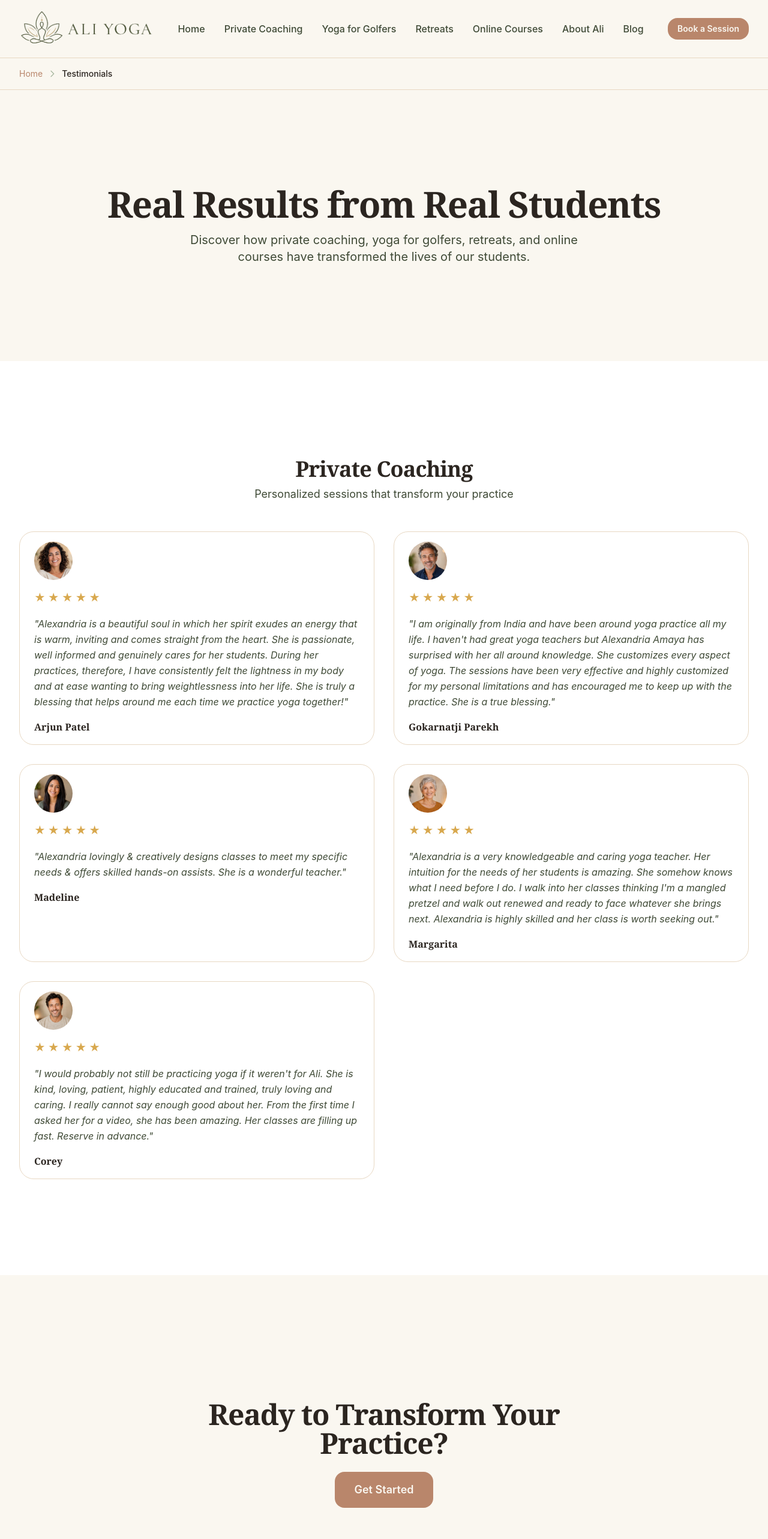
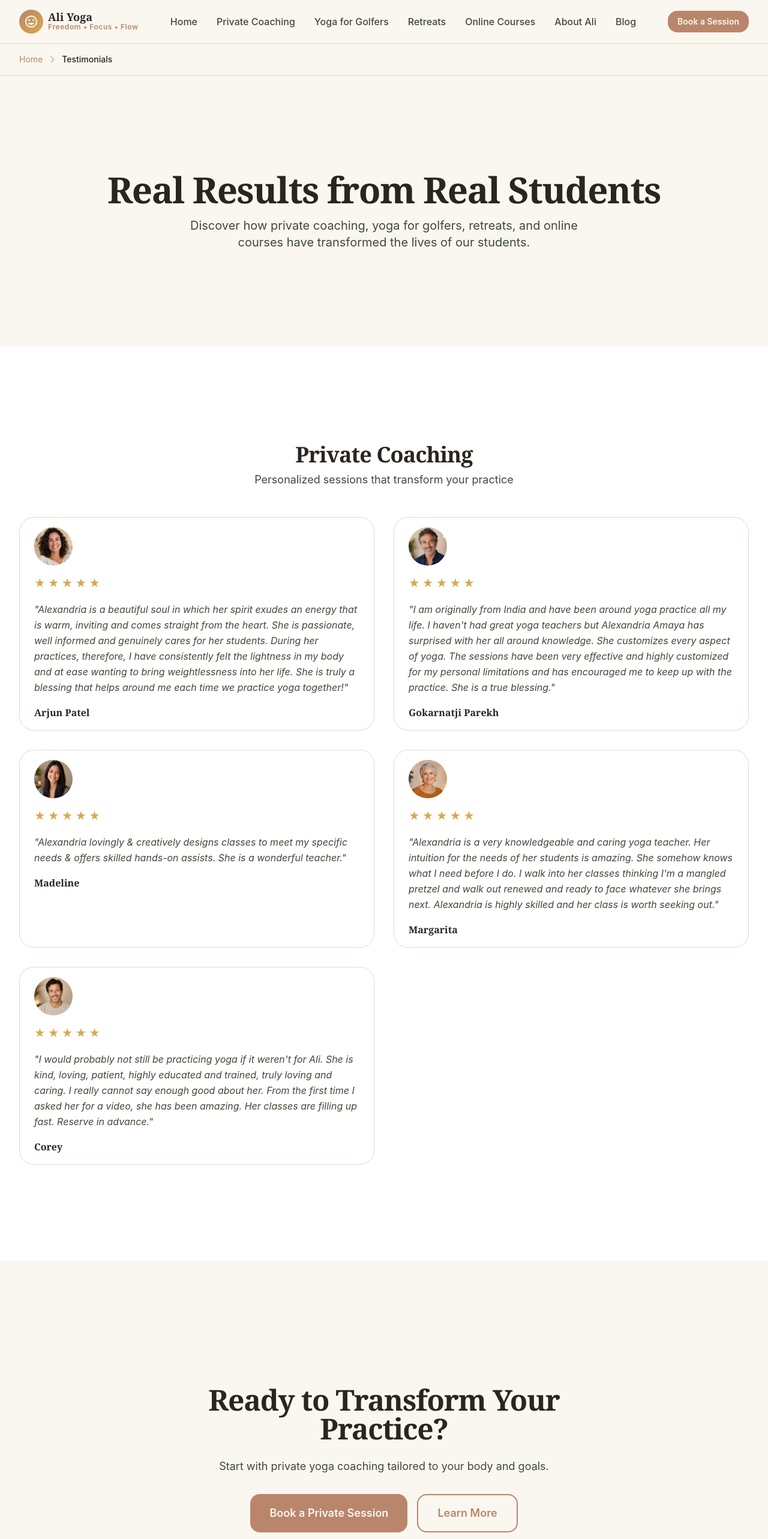
Before and after one commit to codegenius1010/ali-yoga, a Next.js app: page /testimonials in a window 1280 px wide. Shown: the top 2566 px of the page at 60% size. Built offline with nearby package versions, Linux system fonts and the light colour scheme.

Commit message:
fix: Update CTASection props in testimonials page
Use correct prop names (description instead of subheadline)
and individual CTA props instead of object props.

```diff
--- a/app/testimonials/page.tsx
+++ b/app/testimonials/page.tsx
@@ -140,9 +140,11 @@ export default function TestimonialsPage() {
             <Section size="md" background="cream">
               <CTASection
                 headline="Ready to Transform Your Practice?"
-                subheadline="Start with private yoga coaching tailored to your body and goals."
-                primaryCTA={{ label: 'Book a Private Session', href: '/book' }}
-                secondaryCTA={{ label: 'Learn More', href: '/private-yoga-coaching' }}
+                description="Start with private yoga coaching tailored to your body and goals."
+                primaryCtaLabel="Book a Private Session"
+                primaryCtaHref="/book"
+                secondaryCtaLabel="Learn More"
+                secondaryCtaHref="/private-yoga-coaching"
               />
             </Section>
           </>
--- a/components/layout/Header.tsx
+++ b/components/layout/Header.tsx
@@ -2,12 +2,11 @@
 
 import { useState } from 'react';
 import Link from 'next/link';
-import Image from 'next/image';
 import { Container } from './Container';
 
 const navItems = [
   { label: 'Home', href: '/' },
-  { label: 'Private Coaching', href: '/private-coaching' },
+  { label: 'Private Coaching', href: '/private-yoga-coaching' },
   { label: 'Yoga for Golfers', href: '/yoga-for-golfers' },
   { label: 'Retreats', href: '/retreats' },
   { label: 'Online Courses', href: '/online-courses' },
@@ -20,19 +19,19 @@ export function Header() {
 
   return (
     <header className="sticky top-0 z-50 bg-cream border-b border-warm-sand">
-      <Container className="flex items-center justify-between py-3">
+      <Container className="flex items-center justify-between py-4">
         {/* Logo */}
-        <Link href="/" className="flex items-center hover:opacity-80 transition-opacity">
-          <div className="w-56">
-            <Image
-              src="/images/logos/ali-yoga-logo-concept-04-true-transparent.png"
-              alt="Ali Yoga"
-              width={280}
-              height={100}
-              priority
-              unoptimized
-              className="w-full h-auto"
-            />
+        <Link href="/" className="flex items-center gap-2 hover:opacity-80 transition-opacity">
+          <div className="flex items-center gap-2">
+            <div className="w-10 h-10 rounded-full bg-gradient-to-br from-soft-clay to-golden-sun flex items-center justify-center">
+              <svg className="w-6 h-6 text-cream" viewBox="0 0 24 24" fill="currentColor">
+                <path d="M12 2C6.48 2 2 6.48 2 12s4.48 10 10 10 10-4.48 10-10S17.52 2 12 2zm0 18c-4.41 0-8-3.59-8-8s3.59-8 8-8 8 3.59 8 8-3.59 8-8 8zm3.5-9c.83 0 1.5-.67 1.5-1.5S16.33 8 15.5 8 14 8.67 14 9.5s.67 1.5 1.5 1.5zm-7 0c.83 0 1.5-.67 1.5-1.5S9.33 8 8.5 8 7 8.67 7 9.5 7.67 11 8.5 11zm3.5 6.5c2.33 0 4.31-1.46 5.11-3.5H6.89c.8 2.04 2.78 3.5 5.11 3.5z" />
+              </svg>
+            </div>
+            <div className="flex flex-col">
+              <span className="font-serif font-bold text-charcoal-brown text-lg leading-none">Ali Yoga</span>
+              <span className="text-xs text-soft-clay font-semibold tracking-wider">Freedom • Focus • Flow</span>
+            </div>
           </div>
         </Link>
 
```
